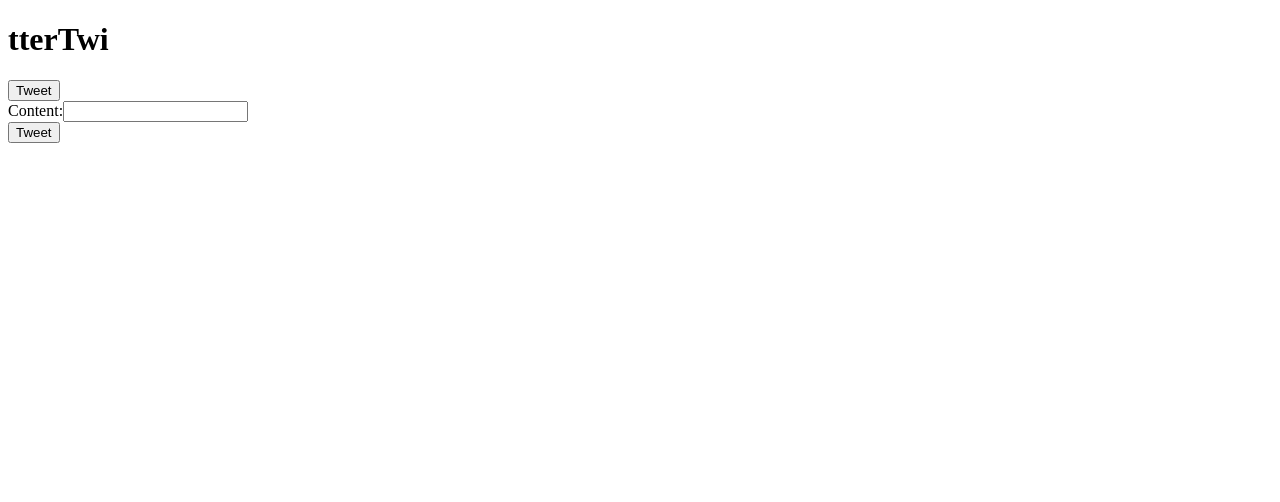
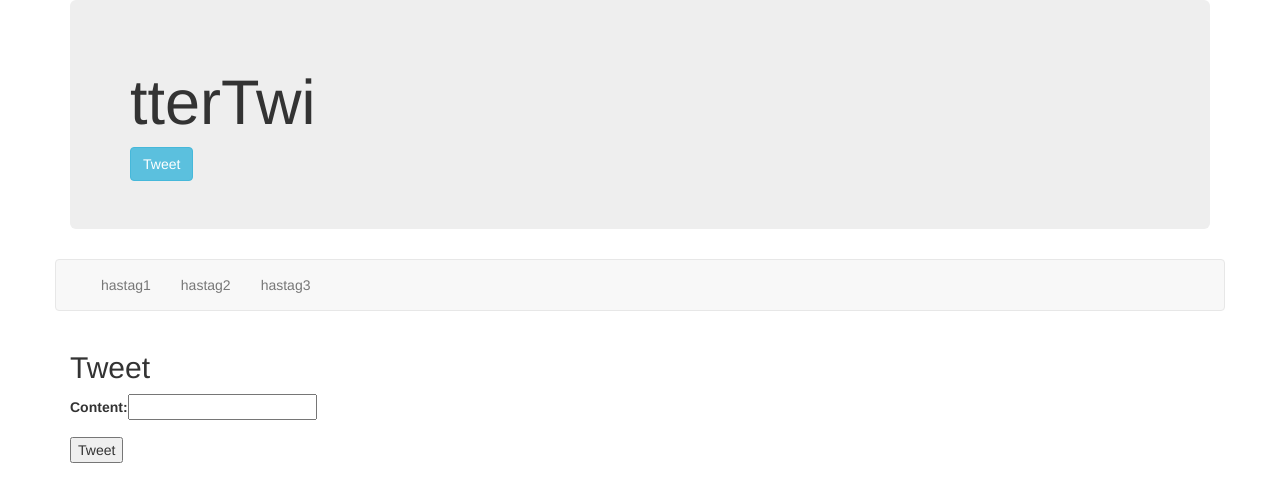
Before and after one commit to JuanCarlosFrutos/angular2-example, an Angular app: page /tweet in a window 1280 px wide. Shown: the top 502 px of the page. Built offline with nearby package versions, Linux system fonts and the light colour scheme.

Commit message:
component navbar

```diff
--- a/src/app/app.component.html
+++ b/src/app/app.component.html
@@ -1,2 +1,13 @@
-<app-header></app-header>
-<router-outlet></router-outlet>
+
+ <!DOCTYPE html>
+<html>
+	<head>
+		<script src="https://cdnjs.cloudflare.com/ajax/libs/ng2-bootstrap/x.x.x/ng2-bootstrap.min.js"></script>
+		<link href="https://maxcdn.bootstrapcdn.com/bootstrap/3.3.6/css/bootstrap.min.css" rel="stylesheet">
+	</head>
+	<body>
+		<app-header></app-header>
+		<app-nav-bar></app-nav-bar>
+		<router-outlet></router-outlet>
+	</body>
+</html>
--- a/src/app/app.module.ts
+++ b/src/app/app.module.ts
@@ -5,17 +5,19 @@ import { HttpModule } from '@angular/http';
 
 import {RouterModule} from '@angular/router';
 
-import { routing } from './app-routing';
+import { routing } from './app.routing';
 
 import { AppComponent } from './app.component';
 import { HeaderComponent } from './header/header.component';
 import { FormTweetComponent } from './form-tweet/form-tweet.component';
+import { NavBarComponent } from './nav-bar/nav-bar.component';
 
 @NgModule({
   declarations: [
     AppComponent,
     HeaderComponent,
     FormTweetComponent,
+    NavBarComponent,
   ],
   imports: [
     BrowserModule,
--- a/src/app/app-routing.ts
+++ b/src/app/app.routing.ts
@@ -5,6 +5,6 @@ import { HeaderComponent }    from './header/header.component';
 import { FormTweetComponent }    from './form-tweet/form-tweet.component';
 
 export const routing = [
-//  { path: '', component: '' },
+ // { path: '', component: '' },
   { path: 'tweet', component: FormTweetComponent }
 ];
--- a/src/app/form-tweet/form-tweet.component.html
+++ b/src/app/form-tweet/form-tweet.component.html
@@ -1,7 +1,12 @@
-    <!--name-->
-    <div>
+
+<div class="container">
+  <h2>Tweet</h2>
+  <form>
+    <div class="form-group">
         <label>Content:</label>
         <input type="text" name="content">
     </div>
 
-    <button type="submit">Tweet</button>
+    <button type="submit" (click)="redirect()">Tweet</button>
+  </form>
+</div>
--- a/src/app/form-tweet/form-tweet.component.ts
+++ b/src/app/form-tweet/form-tweet.component.ts
@@ -1,4 +1,6 @@
 import { Component, OnInit } from '@angular/core';
+
+import { Router } from '@angular/router';
 
 @Component({
   selector: 'app-form-tweet',
@@ -7,9 +9,15 @@ import { Component, OnInit } from '@angular/core';
 })
 export class FormTweetComponent implements OnInit {
 
-  constructor() { }
+  constructor(
+  	private route: Router
+  	) { }
 
   ngOnInit() {
   }
 
+  redirect(){
+  	this.route.navigate(['/']);
+  }
+
 }
--- a/src/app/header/header.component.html
+++ b/src/app/header/header.component.html
@@ -1,2 +1,8 @@
-<h1>tterTwi</h1>
-<button (click)="redirect('tweet')">Tweet</button>
+
+
+<div id="header" class="container">
+ 	<div class="jumbotron">
+		<h1>tterTwi</h1>
+		<button (click)="redirect('tweet')" class="btn btn-info">Tweet</button>
+	</div>
+</div>
--- /dev/null
+++ b/src/app/nav-bar/nav-bar.component.html
@@ -0,0 +1,10 @@
+<nav class="container navbar navbar-default">
+  <div class="container-fluid">
+
+    <ul class="nav navbar-nav">
+      <li><a href="#">hastag1</a></li>
+      <li><a href="#">hastag2</a></li>
+      <li><a href="#">hastag3</a></li>
+    </ul>
+  </div>
+</nav>
--- /dev/null
+++ b/src/app/nav-bar/nav-bar.component.ts
@@ -0,0 +1,15 @@
+import { Component, OnInit } from '@angular/core';
+
+@Component({
+  selector: 'app-nav-bar',
+  templateUrl: './nav-bar.component.html',
+  styleUrls: ['./nav-bar.component.css']
+})
+export class NavBarComponent implements OnInit {
+
+  constructor() { }
+
+  ngOnInit() {
+  }
+
+}
```
Also changed, not shown: src/app/nav-bar/nav-bar.component.css (added), 1 other file (tests, documents, lock files or other folders).
